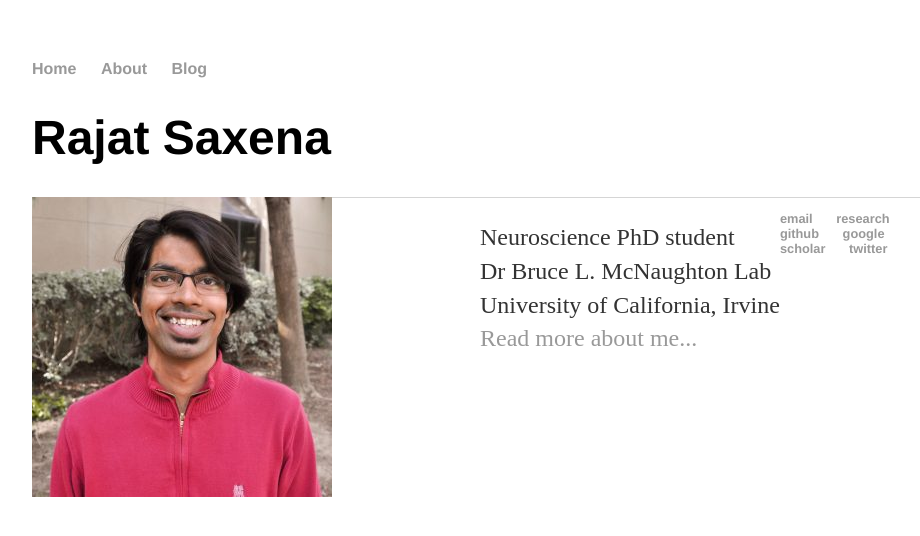
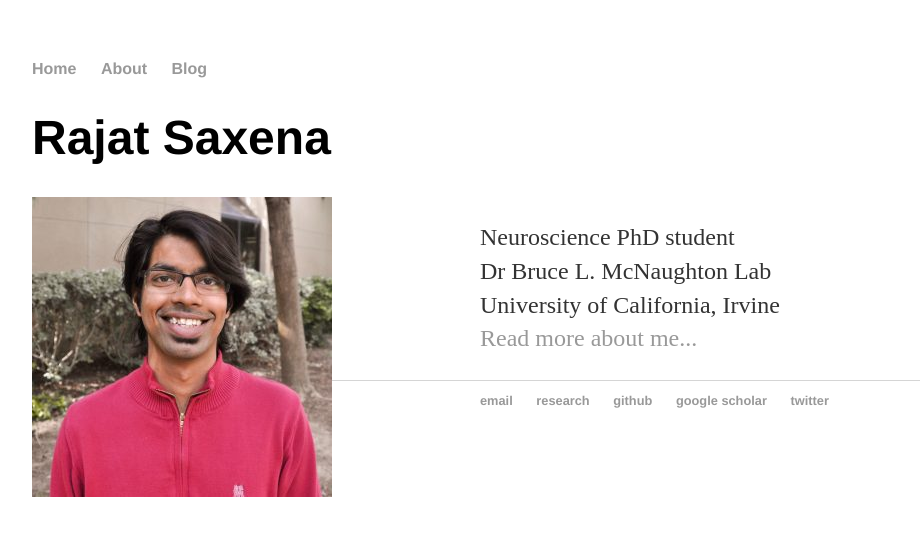
Before and after one commit to rajatsaxena/rajatsaxena.github.io, a Jekyll site: the page built from index.html, in a window 1280 px wide. Shown: the top 536 px of the page, without its empty margins (160-1080 px from the left). Built offline with Jekyll 4.4.1, drawn with Linux system fonts in a browser that asks for light colours.

Commit message:
Update index.html

```diff
--- a/index.html
+++ b/index.html
@@ -7,7 +7,7 @@ title: Rajat Saxena
 	<div class="left" style="width: 50%; display: inline-block; float:left;">
 		<img src="https://rajatsaxena.github.io//images//SaxenaR.jpg">
 	</div>
-	<div class="right" style="display: inline-block; float:left">
+	<div class="right" style="display: inline-block;">
 	<p> Neuroscience PhD student <br/>
 		Dr Bruce L. McNaughton Lab <br/>
 		University of California, Irvine <br/>
```
